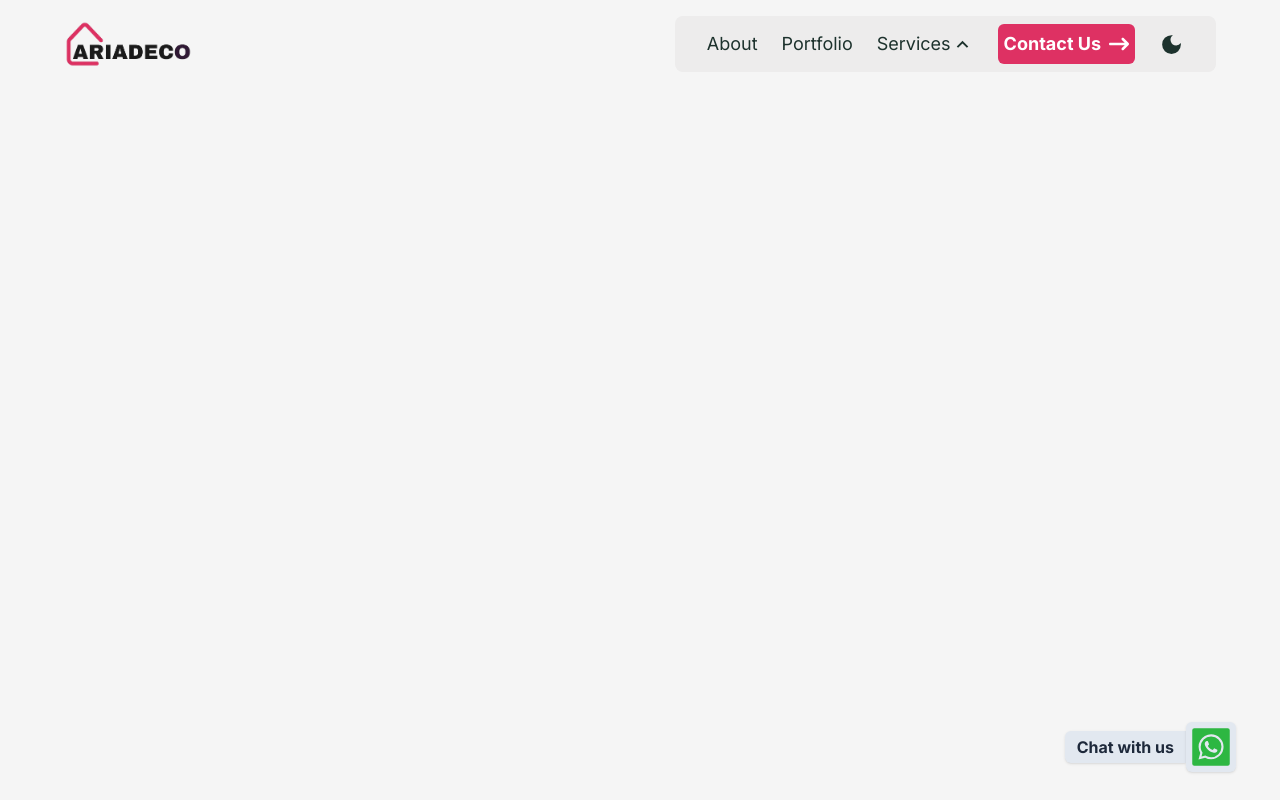
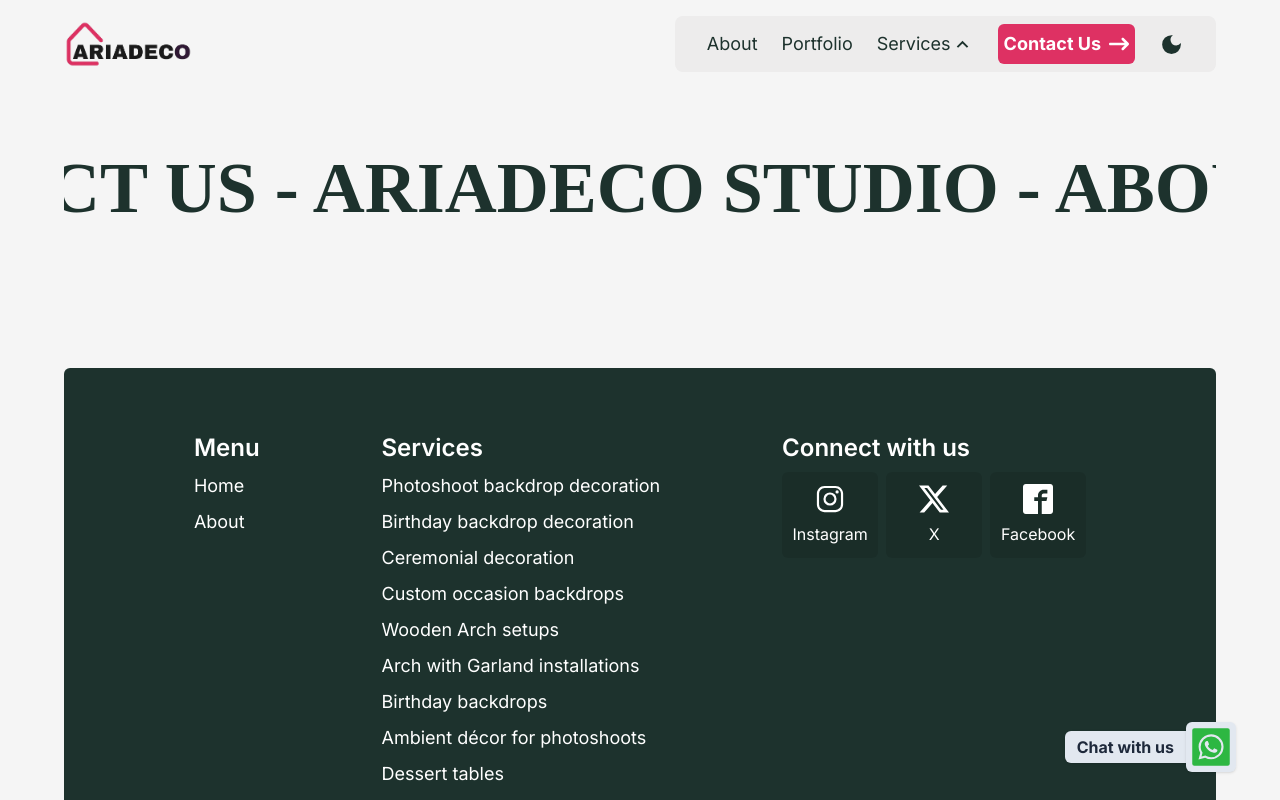
Before and after one commit to munashex/AriaDecor, a React (Vite) app: page /contact in a window 1280 px wide. Shown: the top 800 px of the page. Built offline with nearby package versions, Linux system fonts and the light colour scheme; a web font is replaced by a local one; what tailwindcss-animated would draw is missing.

Commit message:
done with footer

```diff
--- a/src/App.jsx
+++ b/src/App.jsx
@@ -6,6 +6,8 @@
 import { useContext } from 'react'
 import About from './pages/About'
 import Service from './pages/Service'
+import Contact from './pages/Contact'
+import Footer from './components/Footer'
 
 const App = () => {
 
@@ -21,8 +23,10 @@
         <Route path="/" element={<Home/>}/>
         <Route path="/about" element={<About/>}/>
         <Route path="/service/:id" element={<Service/>}/>
+        <Route path="/contact" element={<Contact/>}/>
       </Routes>
       </div>
+      <Footer/>
      </Router>
     </div>
   )
--- /dev/null
+++ b/src/components/ContactCarousel.jsx
@@ -0,0 +1,44 @@
+import  { useEffect, useState } from 'react';
+
+
+const ContactCarousel = ({ speed = 20000 }) => {
+  const [translateX, setTranslateX] = useState(0);
+  const text = "Contact us - ARIADECO STUDIO - About us - ARIADECO STUDIO - Contact us - ARIADECO STUDIO - Contact us - ARIADECO STUDIO - Contact us - ARIADECO STUDIO -";
+  const repeatedText = Array(10).fill(text);
+
+  useEffect(() => {
+    const animate = () => {
+      setTranslateX((prevTranslateX) => {
+        if (prevTranslateX <= -100) {
+          return 0;
+        }
+        return prevTranslateX - 1;
+      });
+    };
+
+    const intervalId = setInterval(animate, speed / 100);
+
+    return () => clearInterval(intervalId);
+  }, [speed]);
+
+
+  return (
+    <div className="w-full overflow-hidden">
+      <div
+        className="flex whitespace-nowrap transition-transform duration-1000 ease-linear"
+        style={{ transform: `translateX(${translateX}%)` }}
+      >
+        {repeatedText.map((item, index) => (
+          <div
+            key={index}
+            className="flex-none inline-block"
+          >
+           <h1 className="text-4xl animate-fade-down animate-delay-300 animate-duration-500 font-bold md:text-5xl lg:text-7xl font-shantell">{item.toUpperCase()}</h1>
+          </div>
+        ))}
+      </div>
+    </div>
+  );
+};
+
+export default ContactCarousel;
--- /dev/null
+++ b/src/components/Footer.jsx
@@ -0,0 +1,74 @@
+import { IoLogoInstagram } from "react-icons/io5";
+import { BsTwitterX } from "react-icons/bs";
+import { ImFacebook2 } from "react-icons/im";
+import { Link, useLocation } from "react-router-dom";
+import services from '../data/navServices';
+import { ThemeContext } from "../theme/ThemeProvider";
+import { useContext } from "react";
+
+const navLinks = [
+  {name: "Home", url: '/'},
+  {name: "About", url: "/about"},
+]
+
+const socialLinks = [
+  {name: "Instagram", icon : <IoLogoInstagram size={30}/>},
+  {name: "X", icon: <BsTwitterX size={30}/>},
+  {name: "Facebook", icon: <ImFacebook2 size={30}/>}
+]
+
+const Footer = ()  => {
+const location = useLocation()
+const {theme} = useContext(ThemeContext)
+
+const scrollToTop = () => {
+  window.scrollTo({top: 0, behavior: "smooth"})
+}
+
+    return (
+        <div className={`mt-24  px-2 lg:px-9  py-8 lg:py-16  rounded-t-md lg:mt-36  text-white ${theme === 'dark' ? 'bg-[#242323]' : 'bg-[#1D322D]'}`}>
+
+         <div className="flex flex-col gap-x-7 gap-y-9 md:flex-row flex-wrap justify-between lg:justify-evenly">
+         {/* navlinks  */}
+         <div className="space-y-2">
+          <h1 className="text-xl lg:text-2xl font-semibold">Menu</h1>
+         <div className="flex flex-col gap-2 lg:text-lg">
+          {navLinks.map((li) => (
+            <Link to={li.url} onClick={() => scrollToTop()}  className={`hover:underline transition-colors duration-200 ${location.pathname === li.url ? ' bg-white w-fit px-1  text-black rounded-md' : ''}`}>{li.name}</Link>
+          ))}
+         </div>
+         </div>
+
+          {/* services  */}
+         <div className="space-y-2">
+         <h1 className="text-xl lg:text-2xl font-semibold">Services</h1>
+         <div className="flex flex-col gap-2 lg:text-lg">
+          {services.map((li) => (
+            <Link to={li.url} onClick={() => scrollToTop()}  className={`hover:underline transition-colors duration-200`}>{li.name}</Link>
+          ))}
+         </div>
+         </div>
+
+         {/* social media links */}
+         <div className="space-y-2">
+         <h1 className="text-xl lg:text-2xl font-semibold">Connect with us</h1>
+         <div className="flex flex-row gap-2 flex-wrap">
+          {socialLinks.map((social) => (
+            <div className="flex flex-col  hover:scale-110 delay-100 duration-100 cursor-pointer items-center w-24 h-fit  rounded-md gap-2 p-3 bg-opacity-10 bg-black">
+              <span>{social.icon}</span>
+              <h1>{social.name}</h1>
+            </div>
+          ))}
+         </div>
+         </div>
+         </div>
+
+         <div className="space-y-1 mb-9">
+         <h1 className="mt-16 lg:mt-24 text-3xl md:text-5xl  text-center font-shantell">Ariadeco</h1>
+         <h1 className="text-center">Copyright © 2024</h1>
+         </div>
+        </div>
+    )
+}
+
+export default Footer
--- a/src/components/Navbar.jsx
+++ b/src/components/Navbar.jsx
@@ -75,10 +75,10 @@
               )}
             </div>
 
-            <button className="text-lg animate-fade-down animate-delay-500 animate-duration-1000 flex justify-center items-center gap-3 font-bold w-full text-white bg-[#DE3163] p-2 rounded-xl">
+            <Link to="/contact" onClick={() => setOpenNav(!openNav)}  className="text-lg animate-fade-down animate-delay-500 animate-duration-1000 flex justify-center items-center gap-3 font-bold w-full text-white bg-[#DE3163] p-2 rounded-xl">
               Contact Us
               <span><FaArrowRightLong size={22}/></span>
-            </button>
+            </Link>
 
             <div className="flex flex-col gap-1 animate-fade-down animate-delay-1000 animate-duration-1000">
               <h1 className="text-xl">Call Us Now</h1>
@@ -129,10 +129,10 @@
               )}
             </div>
 
-            <button className="inline-flex rounded-md items-center gap-2 p-1.5 font-bold w-full text-white bg-[#DE3163]">
+            <Link to='/contact' className="inline-flex rounded-md items-center gap-2 p-1.5 font-bold w-full text-white bg-[#DE3163]">
               Contact Us
               <span><FaArrowRightLong size={20}/></span>
-            </button>
+            </Link>
 
           </div>
           <>{theme === 'light' ?
--- /dev/null
+++ b/src/pages/Contact.jsx
@@ -0,0 +1,13 @@
+import ContactCarousel from "../components/ContactCarousel"
+
+const Contact = () => {
+
+    return (
+    <div className="mt-7 md:mt-10 lg:mt-16">
+     <ContactCarousel/>
+
+    </div>
+    )
+}
+
+export default Contact
```
